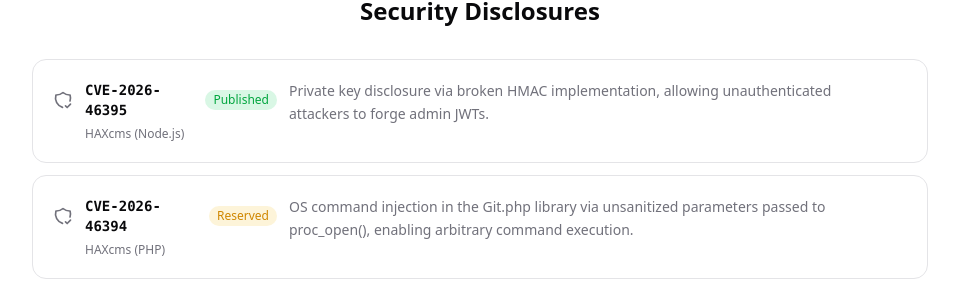
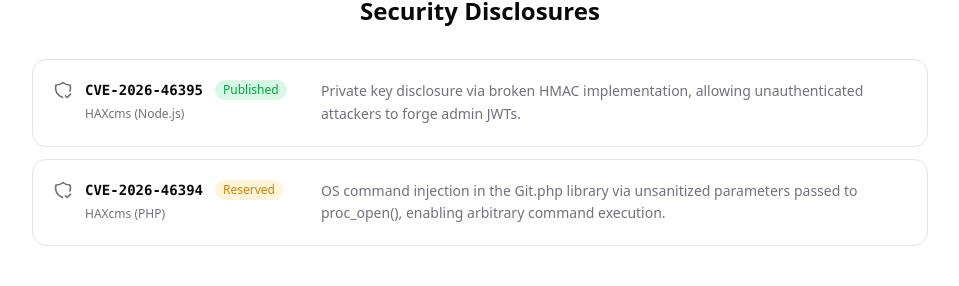
Before and after one commit to shreyas-challa/shreyas-challa.github.io, a React (Vite) app: page /about in a window 1280 px wide. Shown: the part 375-661 px from the top of the page, without its empty margins (160-1119 px from the left). Built offline with nearby package versions, Linux system fonts and the light colour scheme; no server answers.

Commit message:
Keep CVE ID and status on a single line in disclosure cards

```diff
--- a/src/about.jsx
+++ b/src/about.jsx
@@ -48,8 +48,8 @@ export default function About() {
               key={cve.id}
               className="flex flex-col sm:flex-row sm:items-start gap-3 p-5 rounded-xl border border-border bg-card"
             >
-              <div className="flex flex-col gap-1.5 sm:w-56 shrink-0">
-                <div className="flex items-center gap-3">
+              <div className="flex flex-col gap-1.5 sm:w-64 shrink-0">
+                <div className="flex items-center gap-3 whitespace-nowrap">
                   <IconShieldCheck className="w-5 h-5 text-muted-foreground shrink-0" />
                   {cve.advisoryUrl ? (
                     <a
--- a/src/home.jsx
+++ b/src/home.jsx
@@ -158,8 +158,8 @@ function Home() {
                   <div className='flex flex-col gap-3'>
                     {matchedCves.map((cve) => (
                       <div key={cve.id} className='flex flex-col sm:flex-row sm:items-start gap-3 p-5 rounded-xl border border-border bg-card'>
-                        <div className='flex flex-col gap-1.5 sm:w-56 shrink-0'>
-                          <div className='flex items-center gap-3'>
+                        <div className='flex flex-col gap-1.5 sm:w-64 shrink-0'>
+                          <div className='flex items-center gap-3 whitespace-nowrap'>
                             <IconShieldCheck className='w-5 h-5 text-muted-foreground shrink-0' />
                             {cve.advisoryUrl ? (
                               <a href={cve.advisoryUrl} target='_blank' rel='noopener noreferrer' className='font-mono text-sm font-semibold hover:text-primary transition-colors'>{cve.id}</a>
```
